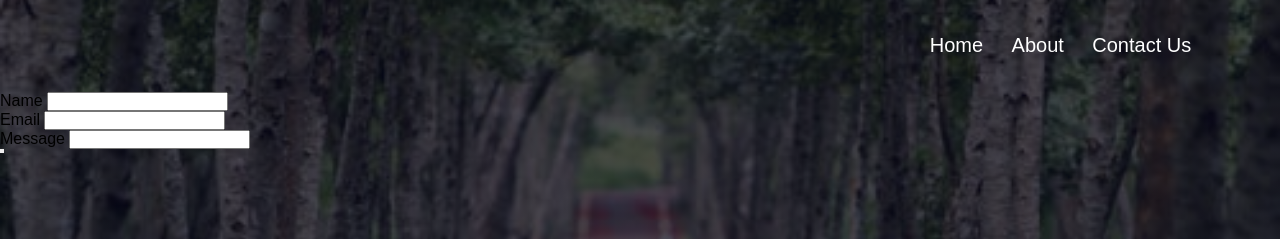
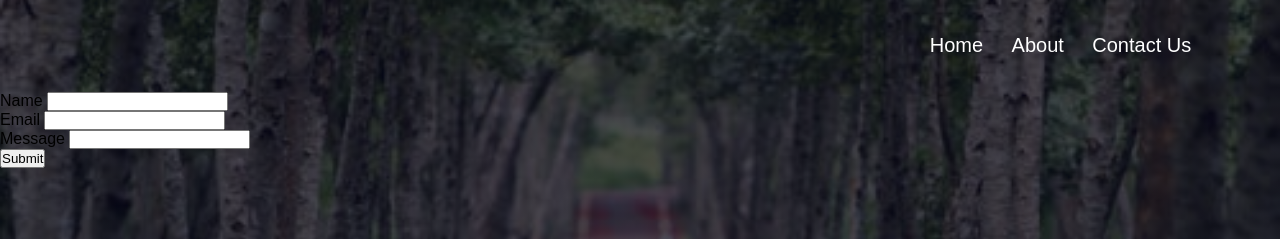
Before and after one commit to aimsking110/aims.github.io, a plain HTML site: page contact.html in a window 1280 px wide. Shown: the top 239 px of the page. Drawn offline with Linux system fonts and the light colour scheme.

Commit message:
Update contact.html

```diff
--- a/contact.html
+++ b/contact.html
@@ -28,7 +28,7 @@
         Email <input type="email"/></br>
         Message <input type="text"/></br>
 
-        <button  value="Submit">
+        <button type="button"> Submit </button>
 
 </section>
 </body>
```
